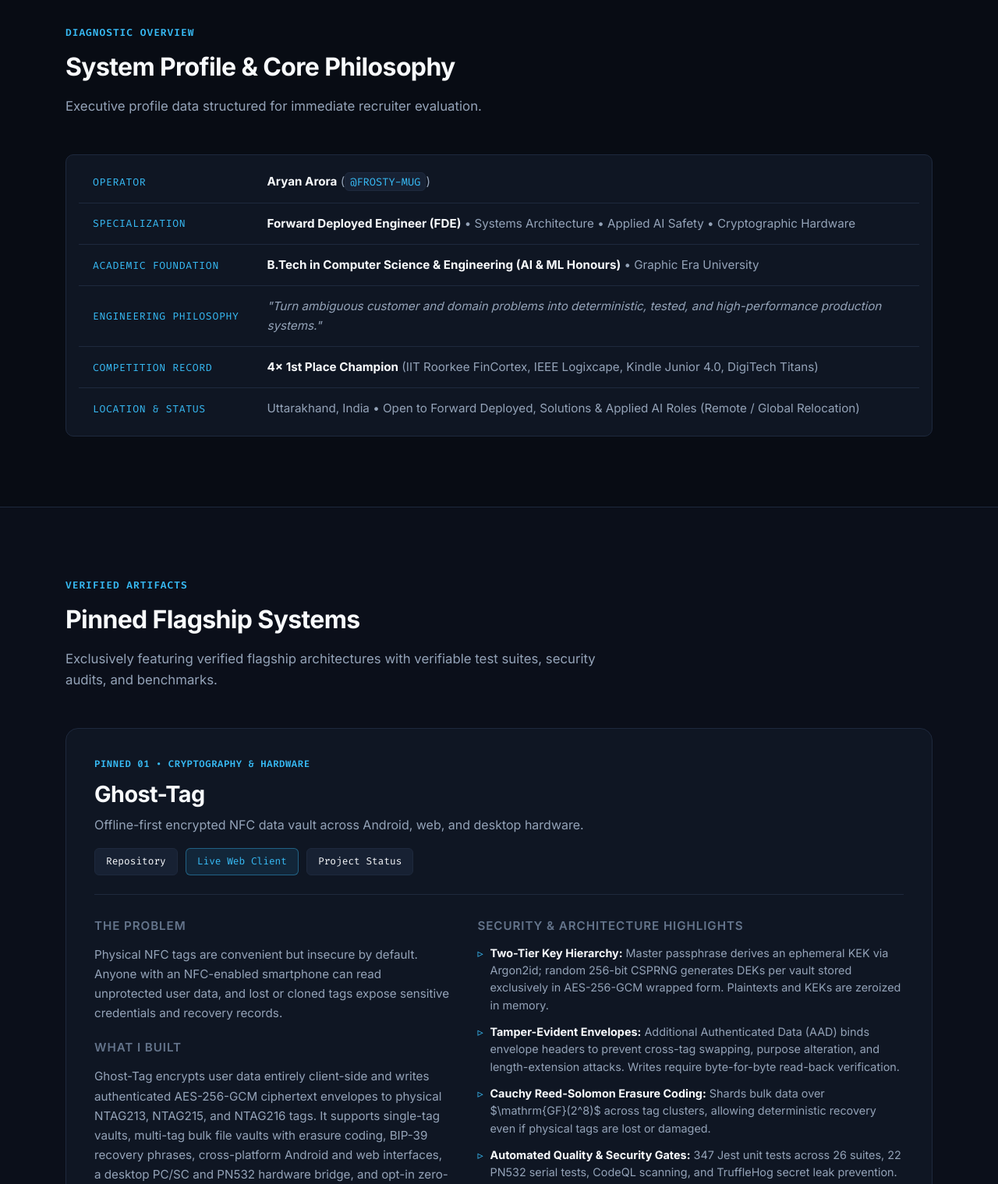
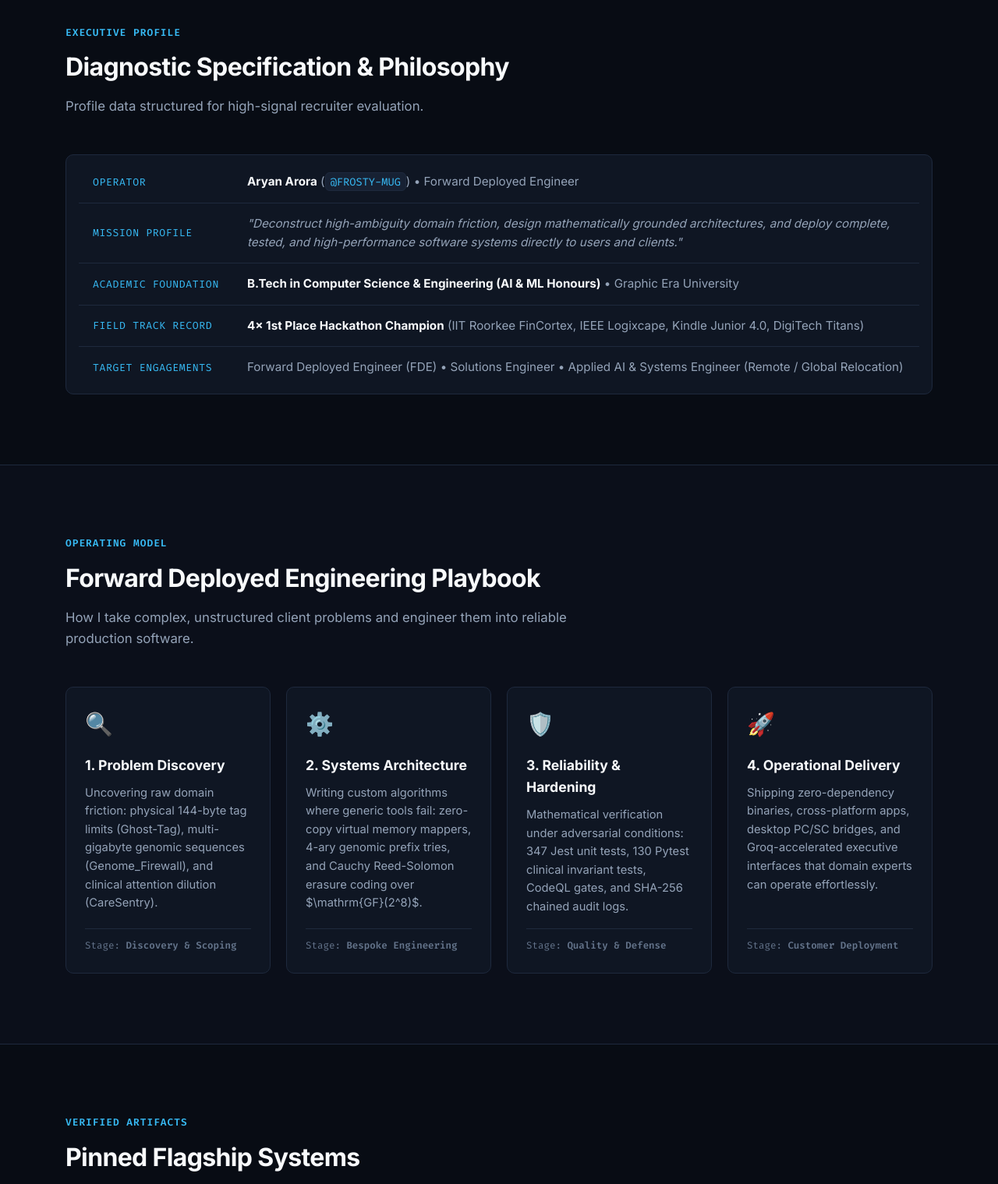
Before and after one commit to FROSTY-MUG/FROSTY-MUG, a plain HTML site: page portfolio/index.html in a window 1280 px wide. Shown: the part 880-2399 px from the top of the page at 78% size. Drawn offline with Linux system fonts and the light colour scheme; files whose address does not match are found by name.

Commit message:
feat: bespoke executive FDE styling, Forward Deployed Engineering Playbook, and refined visual hierarchy

```diff
--- a/portfolio/index.html
+++ b/portfolio/index.html
@@ -20,6 +20,7 @@
       </a>
       <nav class="nav-links">
         <a href="#profile">Profile</a>
+        <a href="#playbook">FDE Playbook</a>
         <a href="#flagship">Flagship Systems</a>
         <a href="#capabilities">Capabilities</a>
         <a href="#honors">Honors</a>
@@ -83,44 +84,81 @@
   <section id="profile" class="section">
     <div class="container">
       <div class="section-header">
-        <span class="section-tag">DIAGNOSTIC OVERVIEW</span>
-        <h2>System Profile &amp; Core Philosophy</h2>
-        <p class="section-desc">Executive profile data structured for immediate recruiter evaluation.</p>
+        <span class="section-tag">EXECUTIVE PROFILE</span>
+        <h2>Diagnostic Specification &amp; Philosophy</h2>
+        <p class="section-desc">Profile data structured for high-signal recruiter evaluation.</p>
       </div>
 
       <div class="profile-table-wrapper">
         <table class="profile-table">
           <tr>
             <td class="col-head">Operator</td>
-            <td><strong>Aryan Arora</strong> (<code>@FROSTY-MUG</code>)</td>
+            <td><strong>Aryan Arora</strong> (<code>@FROSTY-MUG</code>) &bull; Forward Deployed Engineer</td>
           </tr>
           <tr>
-            <td class="col-head">Specialization</td>
-            <td><strong>Forward Deployed Engineer (FDE)</strong> &bull; Systems Architecture &bull; Applied AI Safety &bull; Cryptographic Hardware</td>
+            <td class="col-head">Mission Profile</td>
+            <td><em>"Deconstruct high-ambiguity domain friction, design mathematically grounded architectures, and deploy complete, tested, and high-performance software systems directly to users and clients."</em></td>
           </tr>
           <tr>
             <td class="col-head">Academic Foundation</td>
             <td><strong>B.Tech in Computer Science &amp; Engineering (AI &amp; ML Honours)</strong> &bull; Graphic Era University</td>
           </tr>
           <tr>
-            <td class="col-head">Engineering Philosophy</td>
-            <td><em>"Turn ambiguous customer and domain problems into deterministic, tested, and high-performance production systems."</em></td>
+            <td class="col-head">Field Track Record</td>
+            <td><strong>4x 1st Place Hackathon Champion</strong> (IIT Roorkee FinCortex, IEEE Logixcape, Kindle Junior 4.0, DigiTech Titans)</td>
           </tr>
           <tr>
-            <td class="col-head">Competition Record</td>
-            <td><strong>4x 1st Place Champion</strong> (IIT Roorkee FinCortex, IEEE Logixcape, Kindle Junior 4.0, DigiTech Titans)</td>
-          </tr>
-          <tr>
-            <td class="col-head">Location &amp; Status</td>
-            <td>Uttarakhand, India &bull; Open to Forward Deployed, Solutions &amp; Applied AI Roles (Remote / Global Relocation)</td>
+            <td class="col-head">Target Engagements</td>
+            <td>Forward Deployed Engineer (FDE) &bull; Solutions Engineer &bull; Applied AI & Systems Engineer (Remote / Global Relocation)</td>
           </tr>
         </table>
       </div>
     </div>
   </section>
 
+  <!-- FDE Playbook Section -->
+  <section id="playbook" class="section section-dark">
+    <div class="container">
+      <div class="section-header">
+        <span class="section-tag">OPERATING MODEL</span>
+        <h2>Forward Deployed Engineering Playbook</h2>
+        <p class="section-desc">How I take complex, unstructured client problems and engineer them into reliable production software.</p>
+      </div>
+
+      <div class="focus-grid">
+        <div class="focus-card">
+          <div class="focus-icon">&#x1F50D;</div>
+          <h3>1. Problem Discovery</h3>
+          <p>Uncovering raw domain friction: physical 144-byte tag limits (Ghost-Tag), multi-gigabyte genomic sequences (Genome_Firewall), and clinical attention dilution (CareSentry).</p>
+          <div class="focus-meta">Stage: <strong>Discovery &amp; Scoping</strong></div>
+        </div>
+
+        <div class="focus-card">
+          <div class="focus-icon">&#x2699;&#xFE0F;</div>
+          <h3>2. Systems Architecture</h3>
+          <p>Writing custom algorithms where generic tools fail: zero-copy virtual memory mappers, 4-ary genomic prefix tries, and Cauchy Reed-Solomon erasure coding over $\mathrm{GF}(2^8)$.</p>
+          <div class="focus-meta">Stage: <strong>Bespoke Engineering</strong></div>
+        </div>
+
+        <div class="focus-card">
+          <div class="focus-icon">&#x1F6E1;&#xFE0F;</div>
+          <h3>3. Reliability &amp; Hardening</h3>
+          <p>Mathematical verification under adversarial conditions: 347 Jest unit tests, 130 Pytest clinical invariant tests, CodeQL gates, and SHA-256 chained audit logs.</p>
+          <div class="focus-meta">Stage: <strong>Quality &amp; Defense</strong></div>
+        </div>
+
+        <div class="focus-card">
+          <div class="focus-icon">&#x1F680;</div>
+          <h3>4. Operational Delivery</h3>
+          <p>Shipping zero-dependency binaries, cross-platform apps, desktop PC/SC bridges, and Groq-accelerated executive interfaces that domain experts can operate effortlessly.</p>
+          <div class="focus-meta">Stage: <strong>Customer Deployment</strong></div>
+        </div>
+      </div>
+    </div>
+  </section>
+
   <!-- Pinned Flagship Systems -->
-  <section id="flagship" class="section section-dark">
+  <section id="flagship" class="section">
     <div class="container">
       <div class="section-header">
         <span class="section-tag">VERIFIED ARTIFACTS</span>
@@ -145,15 +183,15 @@
 
         <div class="flagship-body">
           <div class="flagship-narrative">
-            <h4>The Problem</h4>
+            <h4>Customer Problem</h4>
             <p>Physical NFC tags are convenient but insecure by default. Anyone with an NFC-enabled smartphone can read unprotected user data, and lost or cloned tags expose sensitive credentials and recovery records.</p>
 
-            <h4>What I Built</h4>
+            <h4>Delivered Solution</h4>
             <p>Ghost-Tag encrypts user data entirely client-side and writes authenticated AES-256-GCM ciphertext envelopes to physical NTAG213, NTAG215, and NTAG216 tags. It supports single-tag vaults, multi-tag bulk file vaults with erasure coding, BIP-39 recovery phrases, cross-platform Android and web interfaces, a desktop PC/SC and PN532 hardware bridge, and opt-in zero-knowledge cloud sync.</p>
           </div>
 
           <div class="flagship-specs">
-            <h4>Security &amp; Architecture Highlights</h4>
+            <h4>FDE Highlights &amp; Security Architecture</h4>
             <ul class="spec-list">
               <li><strong>Two-Tier Key Hierarchy:</strong> Master passphrase derives an ephemeral KEK via Argon2id; random 256-bit CSPRNG generates DEKs per vault stored exclusively in AES-256-GCM wrapped form. Plaintexts and KEKs are zeroized in memory.</li>
               <li><strong>Tamper-Evident Envelopes:</strong> Additional Authenticated Data (AAD) binds envelope headers to prevent cross-tag swapping, purpose alteration, and length-extension attacks. Writes require byte-for-byte read-back verification.</li>
@@ -197,10 +235,10 @@
 
         <div class="flagship-body">
           <div class="flagship-narrative">
-            <h4>The Problem</h4>
+            <h4>Customer Problem</h4>
             <p>Identifying antimicrobial resistance (AMR) superbugs from raw bacterial genomes requires scanning multi-gigabyte files against massive marker catalogs with mutation tolerance under strict compute budgets.</p>
 
-            <h4>What I Built</h4>
+            <h4>Delivered Solution</h4>
             <p>As Project Lead and Core Architect, I engineered a pure C/C++14 systems pipeline that ingests raw FASTA genomes without external runtime dependencies, cross-references k-mers against indexed AMR catalogs, and generates tiered per-drug-class resistance predictions using an embedded logistic regression engine.</p>
           </div>
 
@@ -247,10 +285,10 @@
 
         <div class="flagship-body">
           <div class="flagship-narrative">
-            <h4>The Problem</h4>
+            <h4>Customer Problem</h4>
             <p>Long clinical contexts dilute an LLM's attention to critical constraints buried in patient records, increasing the risk of missed drug allergies, adverse cross-reactivity, and unsupported treatment recommendations.</p>
 
-            <h4>What I Co-Built</h4>
+            <h4>Delivered Solution</h4>
             <p>Co-developed a tri-layer safety harness that directly probes transformer multi-head attention weights, verifies clinical safety invariants against standardized ontologies, and enforces inference-time guardrails against prompt injection and hallucinated claims.</p>
           </div>
 
@@ -297,10 +335,10 @@
 
         <div class="flagship-body">
           <div class="flagship-narrative">
-            <h4>The Problem</h4>
+            <h4>Customer Problem</h4>
             <p>Financial analysts spend hours manually consolidating financial statement line items and modeling sensitivity scenarios across volatile market conditions with high human error risk.</p>
 
-            <h4>What I Built</h4>
+            <h4>Delivered Solution</h4>
             <p>Direct evolution of my 1st-place winning architecture from IIT Roorkee FinCortex (200+ competing engineering teams). FP&A Studio combines Groq ultra-low-latency LPU inference, Pinecone vector embeddings, and multi-model AI forecasting into an interactive financial executive console.</p>
           </div>
 
@@ -333,7 +371,7 @@
   </section>
 
   <!-- Technical Capabilities -->
-  <section id="capabilities" class="section">
+  <section id="capabilities" class="section section-dark">
     <div class="container">
       <div class="section-header">
         <span class="section-tag">VERIFIED PROFICIENCIES</span>
@@ -378,7 +416,7 @@
   </section>
 
   <!-- Hackathon Honors -->
-  <section id="honors" class="section section-dark">
+  <section id="honors" class="section">
     <div class="container">
       <div class="section-header">
         <span class="section-tag">COMPETITIVE RECORD</span>
@@ -423,7 +461,7 @@
   </section>
 
   <!-- Live GitHub Telemetry -->
-  <section id="telemetry" class="section">
+  <section id="telemetry" class="section section-dark">
     <div class="container">
       <div class="section-header">
         <span class="section-tag">REAL-TIME DATA FRESHNESS</span>
@@ -446,7 +484,7 @@
   </section>
 
   <!-- Contact & Collaboration -->
-  <section id="contact" class="section section-dark">
+  <section id="contact" class="section">
     <div class="container text-center">
       <div class="section-header">
         <span class="section-tag">LET'S CONNECT</span>
```
Also changed, not shown: 1 other file.
